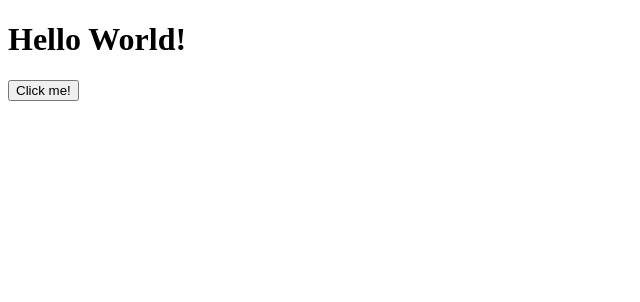
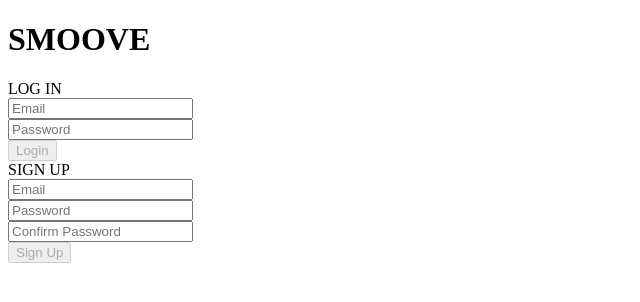
Before and after one commit to Smoove-Moving-App/Smoove, a React app: page / in a window 1280 px wide. Shown: the top 302 px of the page, without its empty margins (0-640 px from the left). Built offline with nearby package versions, Linux system fonts and the light colour scheme.

Commit message:
created login and signup page

```diff
--- a/client/components/app.jsx
+++ b/client/App.jsx
@@ -1,6 +1,8 @@
 import React, { Component } from 'react';
 import axios from 'axios';
 import { useEffect } from 'react'
+import Login from './components/Login.jsx';
+import Signup from './components/Signup.jsx'
 
 export default function App() {
   function handleClick(e) {
@@ -12,6 +14,9 @@ export default function App() {
   }
 
   return(
-    <div><button onClick={(e) => handleClick(e)}>Click me!</button></div>
+      <div>
+        <Login />
+        <Signup />
+      </div>
   )
 }
--- /dev/null
+++ b/client/components/Login.jsx
@@ -0,0 +1,69 @@
+import React from 'react'
+import { useState } from 'react';
+
+
+
+function Login(){
+  const[email, setEmail] = useState("");
+  const[password, setPassword] = useState("");
+
+  function validateForm(){
+    return email.length > 0 && password.length > 0;
+  }
+
+  function handleSubmit(e){
+    e.preventDefault();
+    fetch(`user/login/${email}/${password}`)
+      .then(data => data.json())
+      .then(data => {
+        console.log(data);
+        if(!data) {
+          alert('Invalid login');
+          setEmail('');
+          setPassword('');
+        } else {
+            // Get data to app
+            props.setUser(data);
+            navigate(`/upload`);
+        }
+      })
+      .catch(err => alert('please try again'));
+  }
+
+return (
+  <div id='login-body'>
+  <div id='main-login-comp'>
+  <h1 className='primary-text' id='site-title'>SMOOVE</h1>
+    <form id='login-box' onSubmit={handleSubmit}>
+        <span id='login-title' className='primary-text'>LOG IN</span>
+        <div id='login-boxes'>
+            <div>
+                <input type='email'
+                placeholder="Email"
+                name="email"
+                className="login-input"
+                value={email}
+                onChange={(e) => setEmail(e.target.value)}
+                />
+            </div>
+            <div>
+                <input type="password"
+                placeholder="Password"
+                name="password"
+                className="login-input"
+                value={password}
+                onChange={(e) => setPassword(e.target.value)}
+                />
+            </div>
+        </div>
+        <div id='login-button'>
+            <button type='submit' id='login-btn' disabled={!validateForm()}>Login</button>
+        </div>
+    </form>
+  </div>
+  </div>
+)
+
+}
+
+export default Login;
--- /dev/null
+++ b/client/components/Signup.jsx
@@ -0,0 +1,60 @@
+import React, { useState } from 'react';
+//import { useNavigate } from 'react-router-dom';
+
+export default function Signup(props) {
+  //const navigate = useNavigate();
+  const [email, setEmail] = useState('');
+  const [password, setPassword] = useState('');
+  const [confirmPassword, setConfirmPassword] = useState('');
+
+  function validateForm(){
+    return email.length > 0 && password.length > 0;
+  }
+
+  //TODO: Make a post request to DB to store the user
+  function handleSubmit(e){
+    e.preventDefault();
+    console.log(email, password, confirmPassword)
+
+  }
+
+  return (
+    <div id='signup-body'>
+        <form id='signup-box' onSubmit={handleSubmit}>
+            <span className='primary-text'>SIGN UP</span>
+            <div id='signup-boxes'>
+                <div>
+                    <input type='email'
+                    placeholder="Email"
+                    name="email"
+                    className="signup-input"
+                    value={email}
+                    onChange={(e) => setEmail(e.target.value)}
+                    />
+                </div>
+                <div>
+                    <input type="password"
+                    placeholder="Password"
+                    name="password"
+                    className="signup-input"
+                    value={password}
+                    onChange={(e) => setPassword(e.target.value)}
+                    />
+                </div>
+                <div>
+                    <input type="password"
+                    placeholder="Confirm Password"
+                    name="confirmPassword"
+                    className="signup-input"
+                    value={confirmPassword}
+                    onChange={(e) => setConfirmPassword(e.target.value)}
+                    />
+                </div>
+            </div>
+            <div id='signup-button'>
+                <button type='submit' id='login-btn' disabled={!validateForm()}>Sign Up</button>
+            </div>
+        </form>
+        </div>
+  )
+}
--- a/client/index.js
+++ b/client/index.js
@@ -1,7 +1,8 @@
 import React from 'react';
 import { createRoot } from 'react-dom/client'
 import ReactDOM from 'react-dom'
-import App from './components/app.jsx';
+import App from './App.jsx';
+
 
 const container = document.getElementById('root');
 const root = createRoot(container);
--- a/index.html
+++ b/index.html
@@ -7,7 +7,6 @@
   <title>Smoove</title>
 </head>
 <body>
-  <h1>Hello World! </h1>
-  <div id="root"></div>
+  <main id="root"></main>
 </body>
 </html>
```
